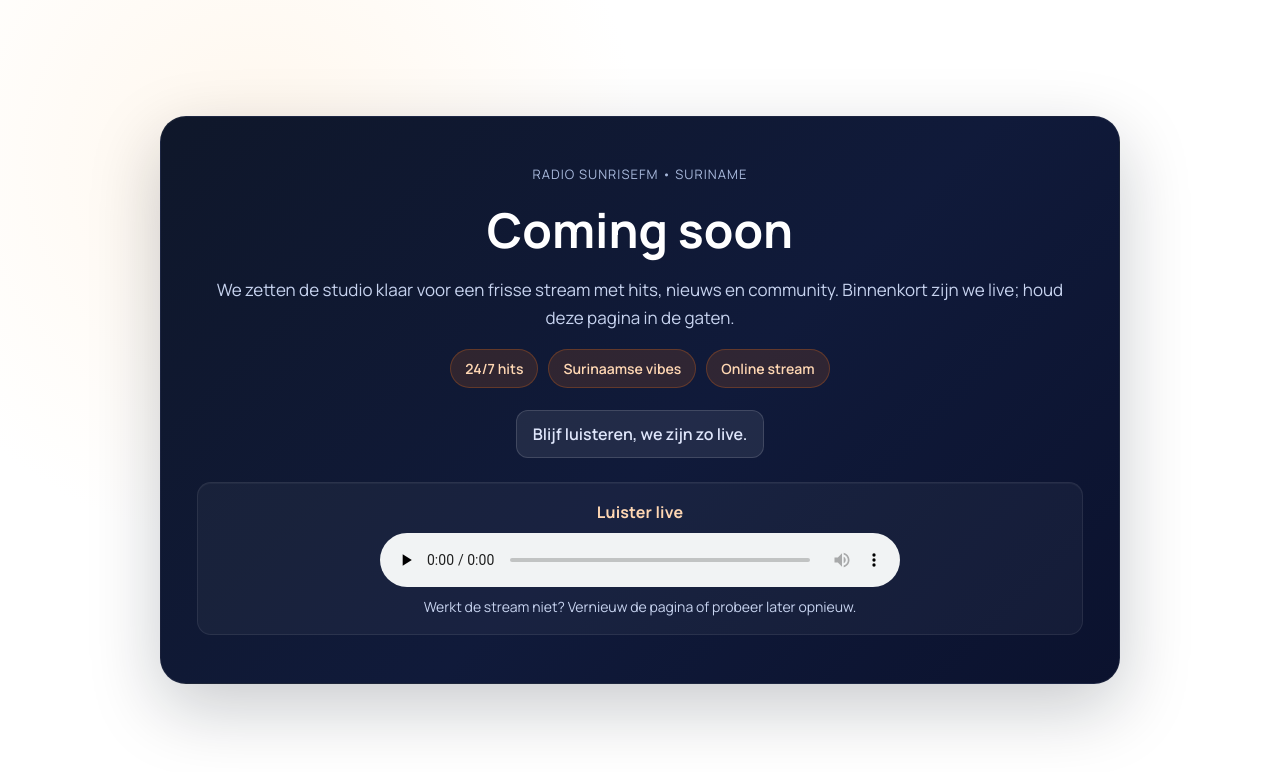
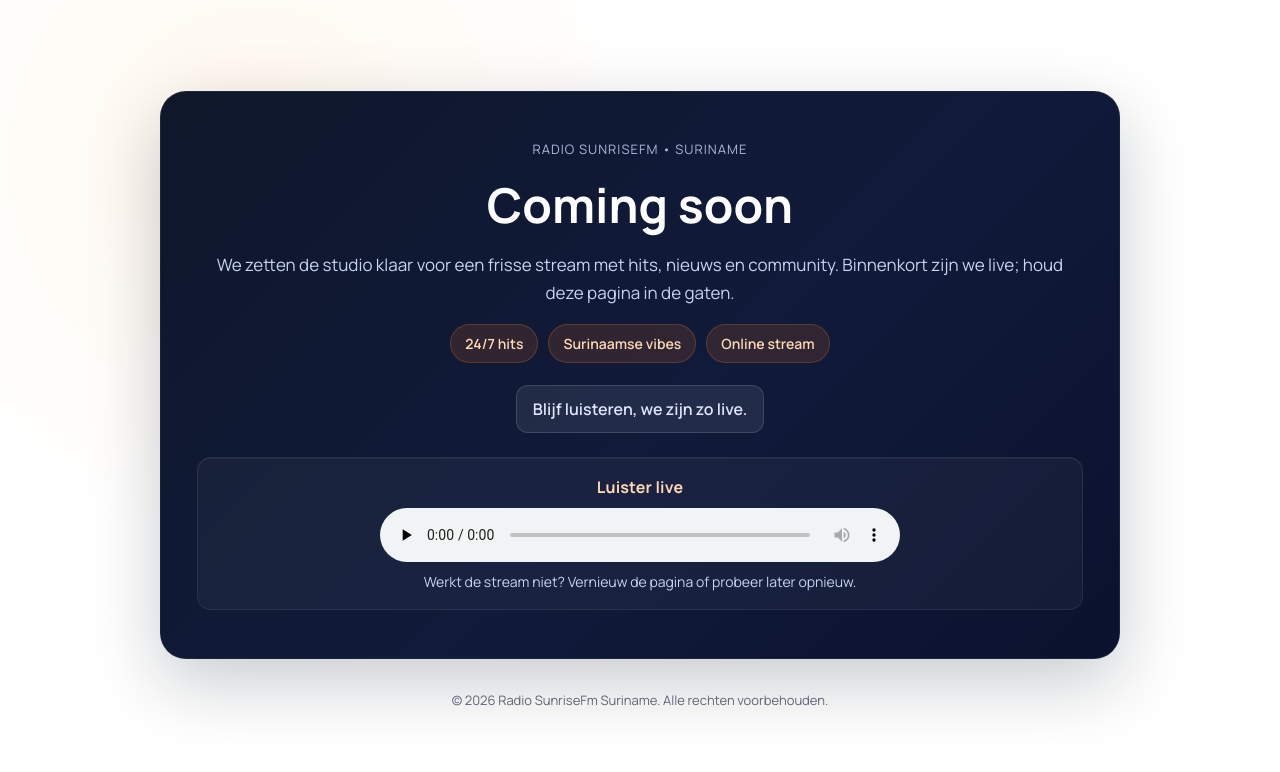
Before and after one commit to anielp1975/SFMSU, a Next.js app: page / in a window 1280 px wide. Shown: the top 772 px of the page. Built offline with nearby package versions, Linux system fonts and the light colour scheme.

Commit message:
Add copyright notice

```diff
--- a/app/globals.css
+++ b/app/globals.css
@@ -163,6 +163,12 @@
   font-size: 14px;
 }
 
+.footnote {
+  margin-top: 12px;
+  color: #5f6477;
+  font-size: 13px;
+}
+
 .code {
   background: rgba(15, 23, 42, 0.08);
   padding: 4px 8px;
--- a/app/page.tsx
+++ b/app/page.tsx
@@ -28,6 +28,8 @@
           <p className="hint">Werkt de stream niet? Vernieuw de pagina of probeer later opnieuw.</p>
         </div>
       </div>
+
+      <footer className="footnote">© 2026 Radio SunriseFm Suriname. Alle rechten voorbehouden.</footer>
     </main>
   );
 }
```
